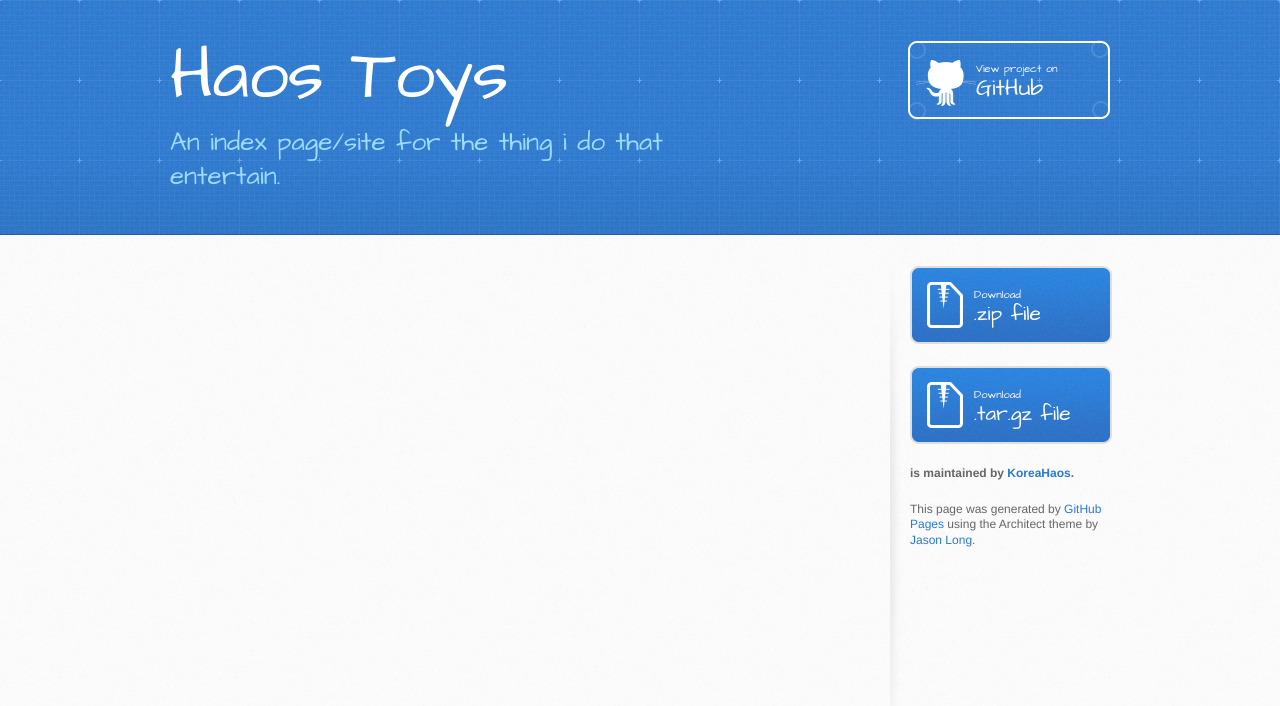
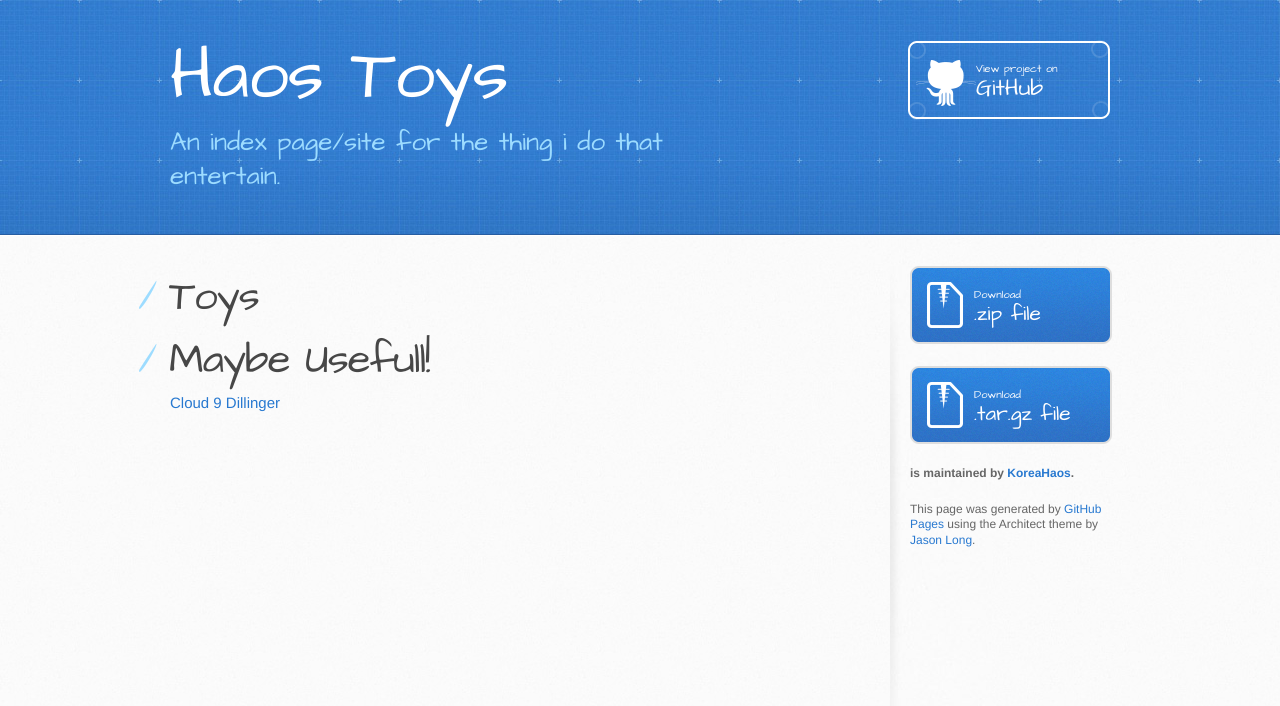
Before and after one commit to KoreaHaos/haos_toys, a plain HTML site: page index.html in a window 1280 px wide. Drawn offline with Linux system fonts and the light colour scheme.

Commit message:
Update index.html

```diff
--- a/index.html
+++ b/index.html
@@ -24,6 +24,14 @@
       <div id="content-wrapper">
          <div class="inner clearfix">
             <section id="main-content">
+
+               <h1><a id="Toys_0"></a>Toys</h1>
+
+
+               <h1><a id="Maybe_Usefull_2"></a>Maybe Usefull!</h1>
+
+                  <p><a href="https://haos-dillenger-koreahaos-1.c9users.io/" title="I setup dillinger to run on cloud 9!">Cloud 9 Dillinger</a></p>
+
             </section>
             <aside id="sidebar">
                <a href="https://github.com/KoreaHaos/haos_toys/zipball/master" class="button">
```
